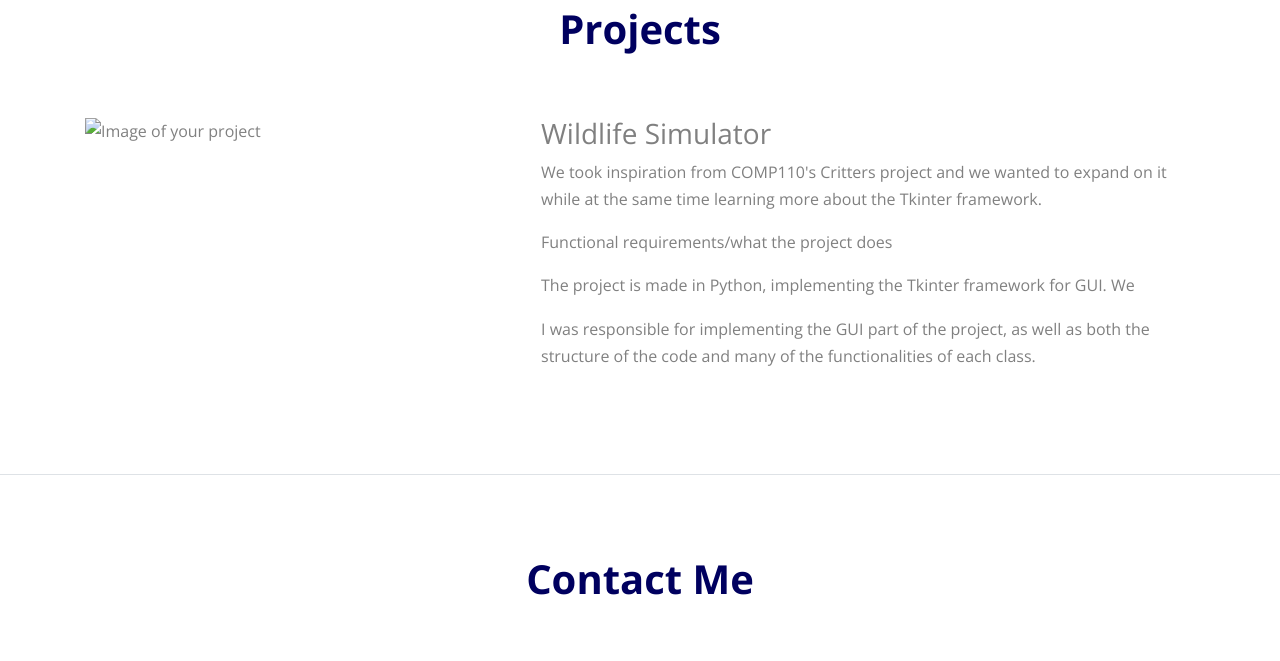
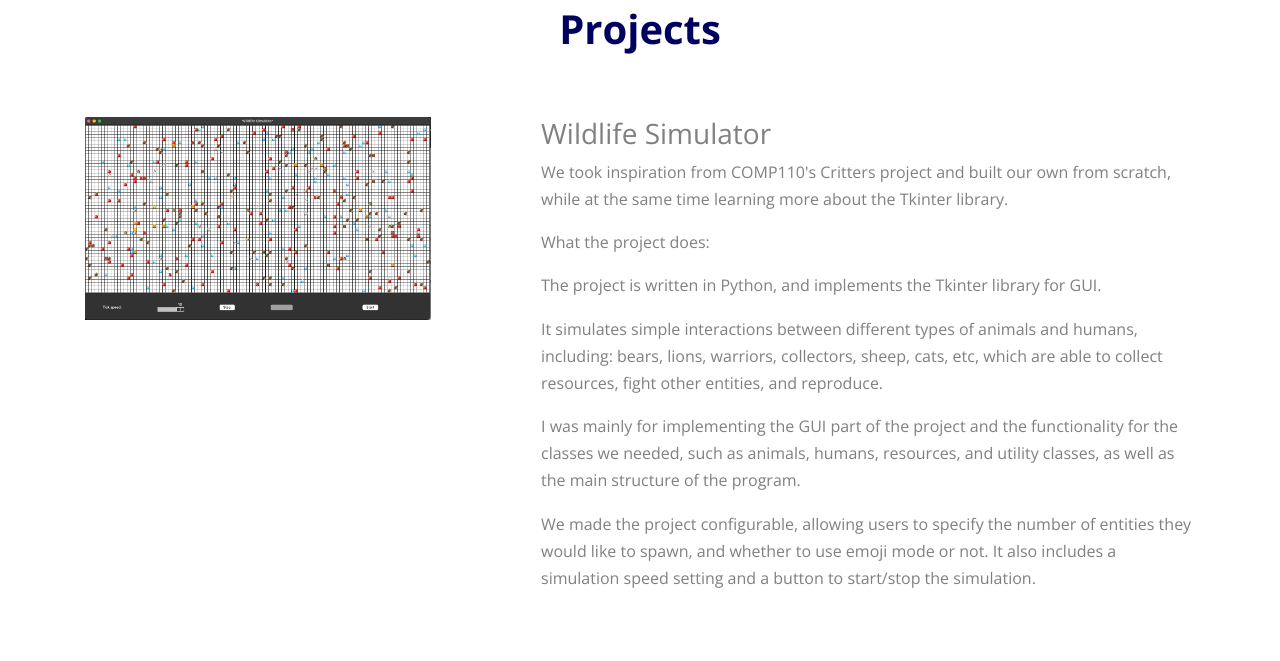
Before and after one commit to acescudero/acescudero.github.io, a plain HTML site: page index.html in a window 1280 px wide. Shown: the part 710-1371 px from the top of the page. Drawn offline with nearby package versions, Linux system fonts and the light colour scheme; a script that the page names is missing; files whose address does not match are found by name.

Commit message:
Updated project description: Wildlife simulator. Added screenshot of project

```diff
--- a/index.html
+++ b/index.html
@@ -122,25 +122,30 @@
         <div class="row">
           <div class="col-lg-6 mb-5" data-aos="fade-up" data-aos-delay="">
 
-            <img src="" alt="Image of your project" class="img-fluid">
+            <img src="images/project_screenshot.png" alt="Image of your project" class="img-fluid">
 
           </div>
           <div class="col-lg-5 ml-auto" data-aos="fade-up" data-aos-delay="100">
             <div class="mb-4">
               <h3>Wildlife Simulator</h3>
               <p>
-               We took inspiration from COMP110's Critters project and we wanted to expand on it while
-               at the same time learning more about the Tkinter framework.
+               We took inspiration from COMP110's Critters project and built our own from scratch, while at the same
+               time learning more about the Tkinter library.
               </p>
               <p>
-              Functional requirements/what the project does
+              What the project does:
               </p>
               <p>
-              The project is made in Python, implementing the Tkinter framework for GUI. We
+                The project is written in Python, and implements the Tkinter library for GUI.
               </p>
               <p>
-              I was responsible for implementing the GUI part of the project, as well as both the structure
-              of the code and many of the functionalities of each class.
+                It simulates simple interactions between different types of animals and humans, including: bears, lions, warriors, collectors, sheep, cats, etc, which are able to collect resources, fight other entities, and reproduce.
+              </p>
+              <p>
+              I was mainly for implementing the GUI part of the project and the functionality for the classes we needed, such as animals, humans, resources, and utility classes, as well as the main structure of the program.
+              </p>
+              <p>
+              We made the project configurable, allowing users to specify the number of entities they would like to spawn, and whether to use emoji mode or not. It also includes a simulation speed setting and a button to start/stop the simulation.
               </p>
 
 
```
Also changed, not shown: images/project_screenshot.png (added).
